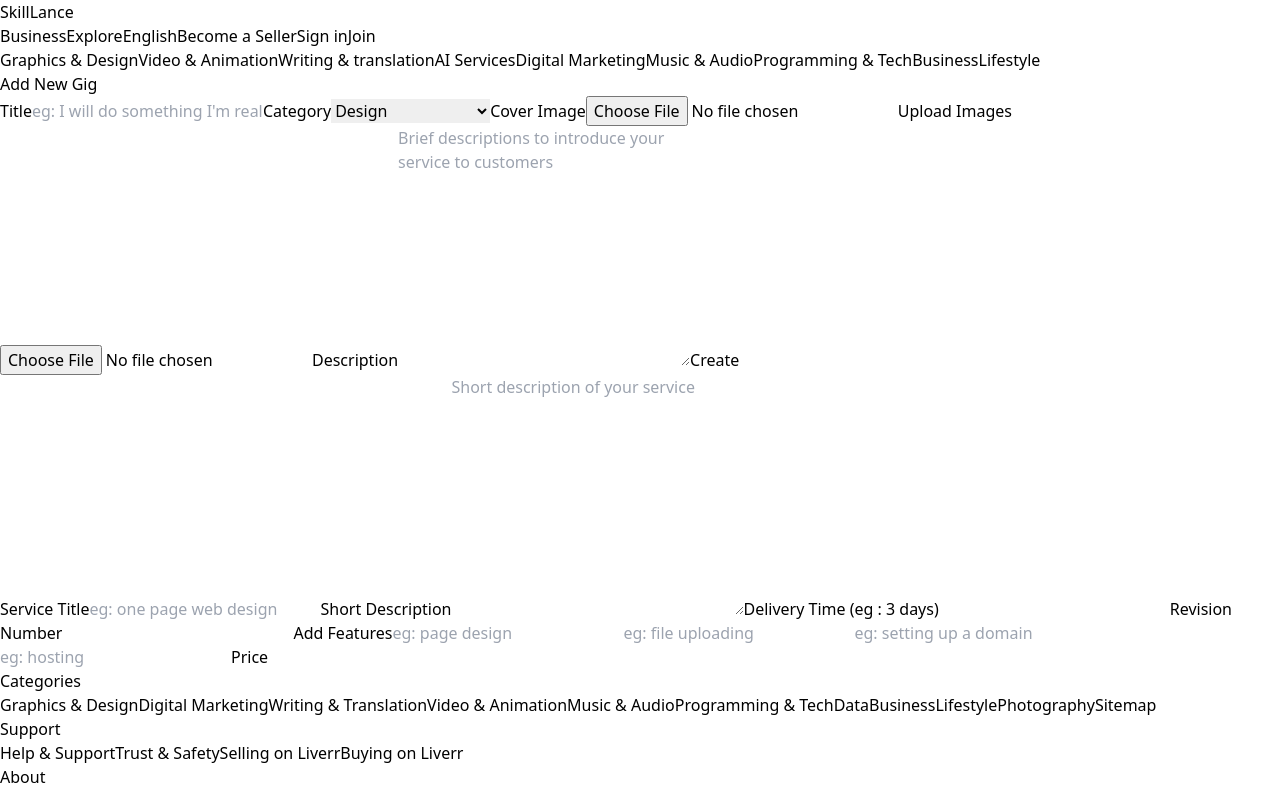
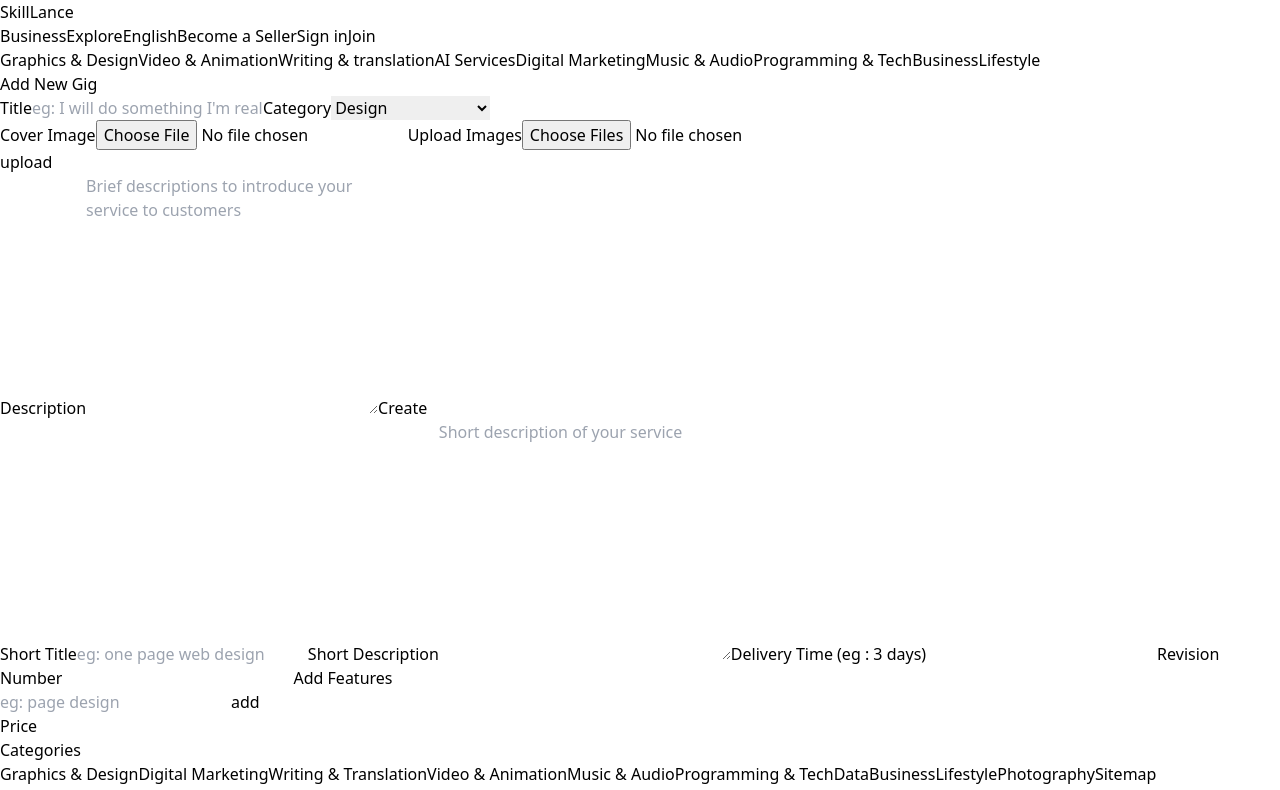
Before and after one commit to ArjunKSukesh/SkillLance, a React (Vite) app in the folder frontend/: page /add in a window 1280 px wide. Shown: the top 790 px of the page. Built offline with nearby package versions, Linux system fonts and the light colour scheme.

Commit message:
add gigs frontend compleleted

```diff
--- a/frontend/src/pages/Add.jsx
+++ b/frontend/src/pages/Add.jsx
@@ -1,5 +1,73 @@
+import { useReducer, useState } from "react"
+import { INITIAL_STATE, gigReducer } from "../reducers/gigrReducer.js"
+import upload from "../utils/upload.js";
+import { useMutation, useQueryClient } from "@tanstack/react-query";
+import newRequest from "../utils/newRequest.js";
+import {useNavigate} from 'react-router-dom'
 
 export default function Add() {
+  const [singleFile, setSingleFile] = useState(undefined);
+  const [files, setFiles] = useState([]);
+  const [uploading, setUploading] = useState(false);
+
+  const [state, dispatch] = useReducer(gigReducer, INITIAL_STATE)
+
+  const handleChange = (e) => {
+    dispatch({
+      type : "CHANGE_INPUT",
+      payload : {name : e.target.name, value : e.target.value},
+    });
+  };
+
+  const handleFeature = (e) => {
+    e.preventDefault();
+    dispatch({
+      type : "ADD_FEATURES",
+      payload : e.target[0].value,
+    });
+    e.target[0].value= "";
+  };
+
+  const handleUpload =async () => {
+    setUploading(true);
+    try {
+      const cover = await upload(singleFile);
+
+      const images = await Promise.all(
+        [...files].map(async(file) => {
+          const url = await upload(file);
+          return url;
+        })
+      );
+      setUploading(false);
+      dispatch({type:"ADD_IMAGES", payload: {cover, images}});
+    } catch (error) {
+      console.log(error);
+    }
+
+  };
+
+  const navigate = useNavigate();
+  const queryClient = useQueryClient();
+
+
+  const mutation = useMutation({
+    mutationFn : (gig) => {
+      return newRequest.post('/gigs/create',gig);
+    },
+    onSuccess : () => {
+      queryClient.invalidateQueries(["myGigs"]);
+    }
+
+  });
+
+  const handleSubmit = (e) => {
+    e.preventDefault();
+    mutation.mutate(state);
+    navigate('/myGigs')
+
+  }
+
   return (
     <div className="flex justify-center ">
       <div className="w-[1400px] py-[50px]">
@@ -8,44 +76,66 @@
           {/* info */}
           <div  className="flex flex-col flex-1 gap-5">
             <label htmlFor="" className="text-2xl">Title</label>
-            <input type="text" placeholder="eg: I will do something I'm really at " className="border border-black p-3  rounded"
+            <input name="title" onChange={handleChange} type="text" placeholder="eg: I will do something I'm really at " className="border border-black p-3  rounded"
             />
             <label htmlFor="" className="text-xl">Category</label>
-            <select name="" id="" className="border border-black p-2  rounded">
-              <option value="">Design</option>
-              <option value="">Web Development</option>
-              <option value="">Animation</option>
-              <option value="">Music</option>
+            <select name="cat" id="cat" onChange={handleChange} className="border border-black p-2  rounded">
+              <option value="design">Design</option>
+              <option value="web-development">Web Development</option>
+              <option value="animation">Animation</option>
+              <option value="music">Music</option>
             </select>
+
+            <div className="flex items-center">
+              <div className="flex flex-col gap-5">
             <label htmlFor="" className="text-xl">Cover Image</label>
-            <input type="file" className="p-2 " />
+            <input type="file" onChange={e => setSingleFile(e.target.files[0])} className="p-2 " />
             <label htmlFor="" className="text-xl">Upload Images</label>
-            <input type="file" className="p-2 " />
+            <input type="file" multiple onChange={e => setFiles(e.target.files)} className="p-2 " />
+              </div>
+              <button onClick={handleUpload} className="p-2 bg-green-600 h-12  text-white text-xl font-semibold rounded">{uploading ? 'uploading' : 'upload'}</button>
+            </div>
+
+
             <label htmlFor="" className="text-xl">Description</label>
-            <textarea name="" id="" cols="30" rows="10" placeholder="Brief descriptions to introduce your service to customers"
+            <textarea name="desc" onChange={handleChange} id="" cols="30" rows="10" placeholder="Brief descriptions to introduce your service to customers"
             className="h-[330px] p-2 rounded border-2 border-gray-400"
             ></textarea>
-            <button className="p-3 bg-green-600 text-white text-xl font-semibold rounded">Create</button>
+            <button onClick={handleSubmit} className="p-3 bg-green-600 text-white uppercase  text-xl font-semibold rounded">Create</button>
           </div>
           {/* details  */}
-          <div className="flex flex-col flex-1 justify-between gap-5">
-            <label htmlFor="" className="text-xl">Service Title</label>
-            <input type="text" placeholder="eg: one page web design" className="border border-black p-3  rounded" />
+          <div className="flex flex-col flex-1 justify-between gap-0">
+            <label htmlFor="" className="text-xl">Short Title</label>
+            <input type="text" name="shortTitle" onChange={handleChange} placeholder="eg: one page web design" className="border border-black p-3  rounded" />
             <label htmlFor="" className="text-xl">Short Description</label>
-            <textarea name="" id="" cols="30" rows="10" placeholder="Short description of your service"
+            <textarea name="shortDesc" onChange={handleChange} id="" cols="30" rows="10" placeholder="Short description of your service"
             className="p-2 border  border-black rounded h-24 "
             ></textarea>
             <label htmlFor="" className="text-xl">Delivery Time (eg : 3 days)</label>
-            <input type="text" className="border border-black p-2  rounded " />
+            <input type="number" name="DeliveryTime" onChange={handleChange} className="border border-black p-2  rounded " />
             <label htmlFor="" className="text-xl">Revision Number</label>
-            <input type="text" className="border border-black p-2  rounded " />
+            <input type="number" name="revisionNumber" onChange={handleChange} className="border border-black p-2  rounded " />
+
             <label htmlFor="" className="text-xl">Add Features</label>
-            <input type="text" placeholder="eg: page design" className="border border-black p-2  rounded" />
-            <input type="text" placeholder="eg: file uploading" className="border border-black p-2  rounded" />
-            <input type="text" placeholder="eg: setting up a domain" className="border border-black p-2   rounded" />
-            <input type="text" placeholder="eg: hosting" className="border border-black p-2   rounded" />
+            <form action="" onSubmit={handleFeature} className="flex gap-3">
+            <input type="text" placeholder="eg: page design" className="border border-black rounded   w-10/12 p-2" />
+            <button type="submit" className="p-2  bg-green-600 w-[60px] text-white rounded text-lg font-semibold">add</button>
+            </form>
+
+            <div className="flex gap-1">
+              {state?.features?.map(f => (
+              <div key={f} className="flex  gap-1">
+                <button onClick={() => dispatch({type:"REMOVE_FEATURES", payload: f})} className="p-3  text-red-500 w-[130px] border border-red-600 rounded text-lg font-semibold justify-evenly flex gap-2">
+                  {f}
+                  <span>X</span>
+                </button>
+              </div>
+              ))}
+            </div>
+
+
             <label htmlFor="" className="text-xl">Price</label>
-            <input type="text" className="border border-black p-2  rounded " />
+            <input type="text" name="price" onChange={handleChange} className="border border-black p-2  rounded " />
           </div>
         </div>
       </div>
--- a/frontend/src/pages/Message.jsx
+++ b/frontend/src/pages/Message.jsx
@@ -10,7 +10,7 @@
   const queryClient = useQueryClient();
 
   const { isLoading, error, data } = useQuery({
-    queryKey: ['messages'],
+    queryKey: ['messages',id],
     queryFn: () =>
       newRequest.get(`/message/${id}`)
         .then(res => res.data)
@@ -21,7 +21,7 @@
       return newRequest.post('/message', message);
     },
     onSuccess: () => {
-      queryClient.invalidateQueries(["messages"])
+      queryClient.invalidateQueries(["messages",id])
     }
   });
 
@@ -49,19 +49,8 @@
 
     <div className='  flex flex-col gap-3  p-3'>
     {data.map((m) => (
-    //   <div key={m.userId} className='flex gap-2'>
-    //     <img
-    //           src="https://images.pexels.com/photos/1115697/pexels-photo-1115697.jpeg?auto=compress&cs=tinysrgb&w=1600"
-    //           alt=""
-    //           className='w-9 h-9 object-cover rounded-full '
-    //         />
-    //         <p
-    // className={`${m.userId === currentUser._id ? 'ml-auto bg-green-200  rounded-tl-2xl' : 'mr-auto bg-white rounded-tr-2xl'} rounded-b-2xl  text-black max-w-[500px]  p-3  text-[15px] font-medium  `}>
-    //         {m.desc}
-    // </p>
-    //   </div>
 
-    <p key={m.userId}
+    <p key={m._id}
     className={`${m.userId === currentUser._id ? 'ml-auto bg-green-200  rounded-tl-2xl' : 'mr-auto bg-white rounded-tr-2xl'} rounded-b-2xl  text-black max-w-[500px]  p-3  text-[15px] font-medium  `}>
             {m.desc}
     </p>
--- a/frontend/src/pages/Orders.jsx
+++ b/frontend/src/pages/Orders.jsx
@@ -47,12 +47,15 @@
 
         </div>
         <table >
+          <thead>
           <tr className='h-[50px] '>
             <th className='text-left pl-4'>Image</th>
             <th className='text-left pl-4'>Title</th>
             <th className='text-left pl-4'>Price</th>
             <th className='text-left pl-4'>Contact</th>
           </tr>
+          </thead>
+          <tbody>
           { data.map( order => (
             <tr className='h-[50px] bg-blue-100' key={order._id}>
             <td className='pl-6'>
@@ -67,9 +70,7 @@
             </td>
           </tr>
           ))}
-
-
-
+          </tbody>
         </table>
       </div>
       )}
--- /dev/null
+++ b/frontend/src/reducers/gigrReducer.js
@@ -0,0 +1,49 @@
+export const INITIAL_STATE = {
+    userId : JSON.parse(localStorage.getItem('currentUser'))?._id,
+    title: "",
+    cat: "",
+    cover: "",
+    images: [],
+    desc: "",
+    shortTitle: "",
+    shortDesc: "",
+    deliveryTime: 0,
+    revisionNumber: 0,
+    features: [],
+    price: 0
+};
+
+export const gigReducer = (state, action) => {
+    switch (action.type) {
+
+        case "CHANGE_INPUT":
+            return {
+                ...state,
+                [action.payload.name]: action.payload.value,
+            };
+
+        case "ADD_IMAGES":
+            return {
+                ...state,
+                cover: action.payload.cover,
+                images: action.payload.images,
+            };
+
+        case "ADD_FEATURES":
+            return {
+                ...state,
+                features: [...state.features, action.payload]
+            };
+
+        case "REMOVE_FEATURES":
+            return {
+                ...state,
+                features: state.features.filter(
+                    (feature) => feature !== action.payload
+                ),
+            };
+
+        default:
+            return state;
+    }
+}
```
